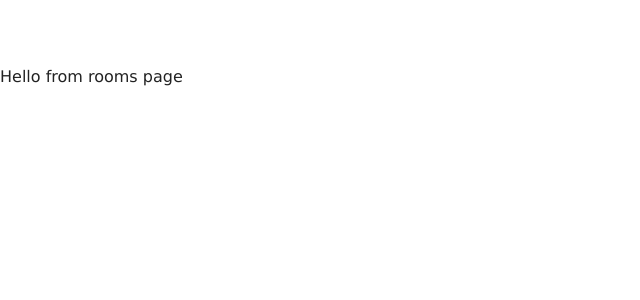
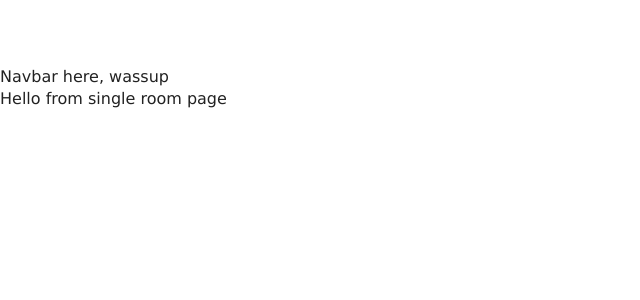
Before and after one commit to emdang1/luxury-houses, a React (Create React App) app: page /rooms/double-deluxe in a window 1280 px wide. Shown: the top 300 px of the page, without its empty margins (0-640 px from the left). Built offline with nearby package versions, Linux system fonts and the light colour scheme.

Commit message:
changed route order, more specific on top

```diff
--- a/src/App.js
+++ b/src/App.js
@@ -6,14 +6,16 @@ import Home from './pages/Home';
 import Rooms from './pages/Rooms';
 import SingleRoom from './pages/SingleRoom';
 import Error from './pages/Error';
+import Navbar from './components/Navbar';
 
 function App() {
   return (
     <div>
+      <Navbar />
       <Switch>
         <Route path='/' exact component={Home} />
-        <Route path='/rooms/' component={Rooms} />
-        <Route path='/single-room/' exact component={SingleRoom} />
+        <Route path='/rooms/:slug' component={SingleRoom} />
+        <Route path='/rooms' component={Rooms} />
         <Route component={Error} />
       </Switch>
     </div>
--- /dev/null
+++ b/src/components/Navbar.js
@@ -0,0 +1,7 @@
+import React from 'react';
+
+const Navbar = () => {
+  return <div>Navbar here, wassup</div>;
+};
+
+export default Navbar;
--- a/src/pages/SingleRoom.js
+++ b/src/pages/SingleRoom.js
@@ -1,7 +1,9 @@
 import React, { Component } from 'react';
 
-export default class SingleRoom extends Component {
+class SingleRoom extends Component {
   render() {
     return <div>Hello from single room page</div>;
   }
 }
+
+export default SingleRoom;
```
